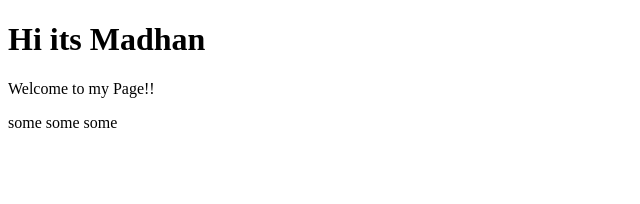
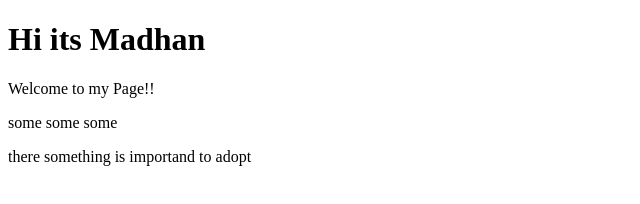
Before and after one commit to Madhan-kumar-E/learn, a plain HTML site: page index.html in a window 1280 px wide. Shown: the whole page, without its empty margins (0-640 px from the left). Drawn offline with Linux system fonts and the light colour scheme.

Commit message:
fix : new rule

```diff
--- a/index.html
+++ b/index.html
@@ -9,5 +9,6 @@
     <h1>Hi its Madhan</h1>
     <p>Welcome to my Page!!</p>
     <p> some some some</p>
+    <p> there something is importand to adopt</p>
 </body>
 </html>
```
